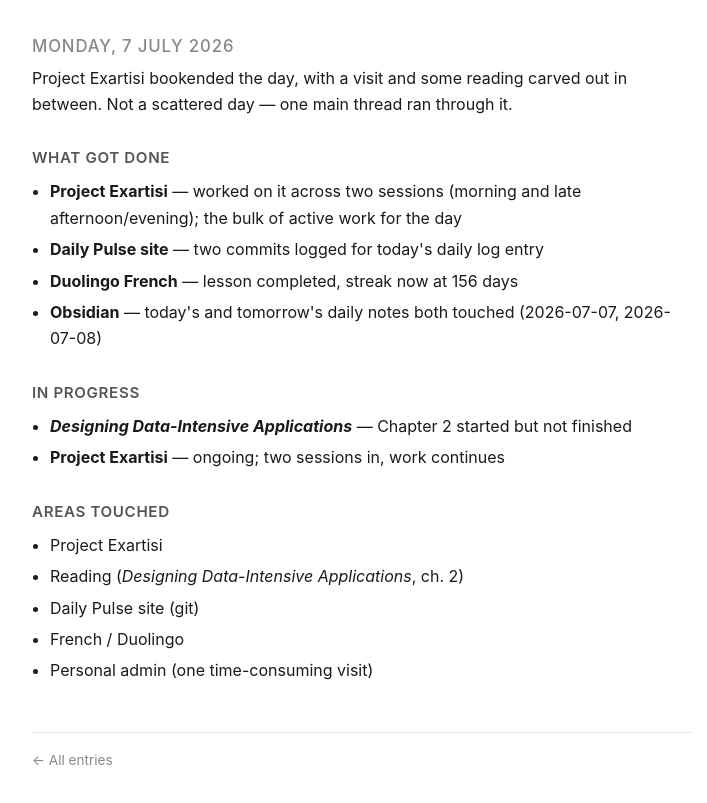
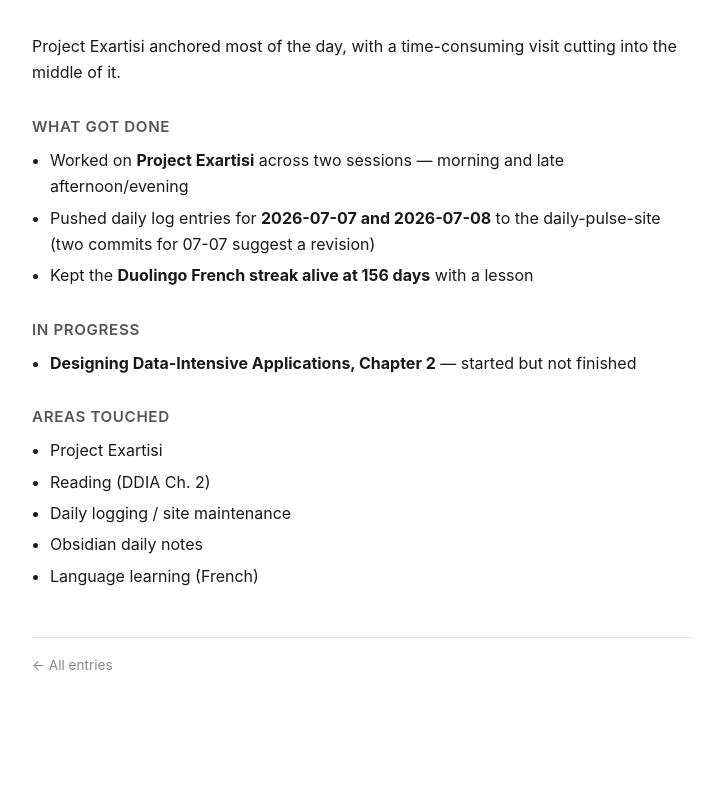
Before and after one commit to alhad/daily-pulse-site, a plain HTML site: page 66df7e4e5e4c736c0665e246b3dd3643434f7d5c/2026-07-08.html in a window 1280 px wide. Shown: the part 133-936 px from the top of the page, without its empty margins (278-985 px from the left). After the commit the page ends 866 px from the top, so only its background shows below. Drawn offline with Linux system fonts and the light colour scheme.

Commit message:
Daily log: 2026-07-08

```diff
--- a/66df7e4e5e4c736c0665e246b3dd3643434f7d5c/2026-07-08.html
+++ b/66df7e4e5e4c736c0665e246b3dd3643434f7d5c/2026-07-08.html
@@ -20,27 +20,24 @@
 <body>
 <h1>Daily Log</h1>
 <div class="date">Wednesday, July 8, 2026</div>
-<h1>Monday, 7 July 2026</h1>
-<p>Project Exartisi bookended the day, with a visit and some reading carved out in between. Not a scattered day — one main thread ran through it.</p>
+<p>Project Exartisi anchored most of the day, with a time-consuming visit cutting into the middle of it.</p>
 <h2>What got done</h2>
 <ul>
-<li><strong>Project Exartisi</strong> — worked on it across two sessions (morning and late afternoon/evening); the bulk of active work for the day</li>
-<li><strong>Daily Pulse site</strong> — two commits logged for today&#39;s daily log entry</li>
-<li><strong>Duolingo French</strong> — lesson completed, streak now at 156 days</li>
-<li><strong>Obsidian</strong> — today&#39;s and tomorrow&#39;s daily notes both touched (2026-07-07, 2026-07-08)</li>
+<li>Worked on <strong>Project Exartisi</strong> across two sessions — morning and late afternoon/evening</li>
+<li>Pushed daily log entries for <strong>2026-07-07 and 2026-07-08</strong> to the daily-pulse-site (two commits for 07-07 suggest a revision)</li>
+<li>Kept the <strong>Duolingo French streak alive at 156 days</strong> with a lesson</li>
 </ul>
 <h2>In progress</h2>
 <ul>
-<li><em><strong>Designing Data-Intensive Applications</strong></em> — Chapter 2 started but not finished</li>
-<li><strong>Project Exartisi</strong> — ongoing; two sessions in, work continues</li>
+<li><strong>Designing Data-Intensive Applications, Chapter 2</strong> — started but not finished</li>
 </ul>
 <h2>Areas touched</h2>
 <ul>
 <li>Project Exartisi</li>
-<li>Reading (<em>Designing Data-Intensive Applications</em>, ch. 2)</li>
-<li>Daily Pulse site (git)</li>
-<li>French / Duolingo</li>
-<li>Personal admin (one time-consuming visit)</li>
+<li>Reading (DDIA Ch. 2)</li>
+<li>Daily logging / site maintenance</li>
+<li>Obsidian daily notes</li>
+<li>Language learning (French)</li>
 </ul>
 
 <div class="nav"><a href="index.html">← All entries</a></div>
--- a/66df7e4e5e4c736c0665e246b3dd3643434f7d5c/entries.json
+++ b/66df7e4e5e4c736c0665e246b3dd3643434f7d5c/entries.json
@@ -1,7 +1,7 @@
 [
   {
     "date": "2026-07-08",
-    "html": "<h1>Monday, 7 July 2026</h1>\n<p>Project Exartisi bookended the day, with a visit and some reading carved out in between. Not a scattered day — one main thread ran through it.</p>\n<h2>What got done</h2>\n<ul>\n<li><strong>Project Exartisi</strong> — worked on it across two sessions (morning and late afternoon/evening); the bulk of active work for the day</li>\n<li><strong>Daily Pulse site</strong> — two commits logged for today&#39;s daily log entry</li>\n<li><strong>Duolingo French</strong> — lesson completed, streak now at 156 days</li>\n<li><strong>Obsidian</strong> — today&#39;s and tomorrow&#39;s daily notes both touched (2026-07-07, 2026-07-08)</li>\n</ul>\n<h2>In progress</h2>\n<ul>\n<li><em><strong>Designing Data-Intensive Applications</strong></em> — Chapter 2 started but not finished</li>\n<li><strong>Project Exartisi</strong> — ongoing; two sessions in, work continues</li>\n</ul>\n<h2>Areas touched</h2>\n<ul>\n<li>Project Exartisi</li>\n<li>Reading (<em>Designing Data-Intensive Applications</em>, ch. 2)</li>\n<li>Daily Pulse site (git)</li>\n<li>French / Duolingo</li>\n<li>Personal admin (one time-consuming visit)</li>\n</ul>\n"
+    "html": "<p>Project Exartisi anchored most of the day, with a time-consuming visit cutting into the middle of it.</p>\n<h2>What got done</h2>\n<ul>\n<li>Worked on <strong>Project Exartisi</strong> across two sessions — morning and late afternoon/evening</li>\n<li>Pushed daily log entries for <strong>2026-07-07 and 2026-07-08</strong> to the daily-pulse-site (two commits for 07-07 suggest a revision)</li>\n<li>Kept the <strong>Duolingo French streak alive at 156 days</strong> with a lesson</li>\n</ul>\n<h2>In progress</h2>\n<ul>\n<li><strong>Designing Data-Intensive Applications, Chapter 2</strong> — started but not finished</li>\n</ul>\n<h2>Areas touched</h2>\n<ul>\n<li>Project Exartisi</li>\n<li>Reading (DDIA Ch. 2)</li>\n<li>Daily logging / site maintenance</li>\n<li>Obsidian daily notes</li>\n<li>Language learning (French)</li>\n</ul>\n"
   },
   {
     "date": "2026-07-07",
```
Also changed, not shown: 66df7e4e5e4c736c0665e246b3dd3643434f7d5c/index.html (+9 -12 lines).
